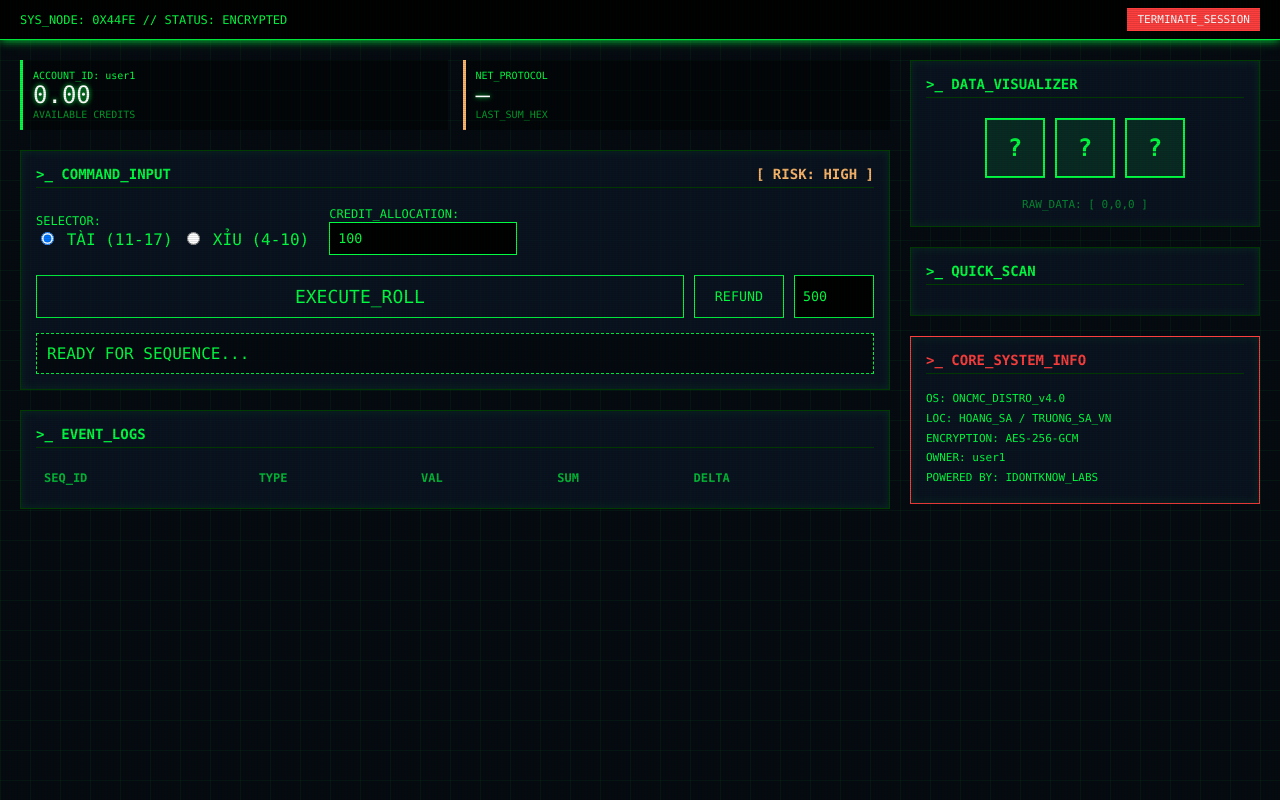
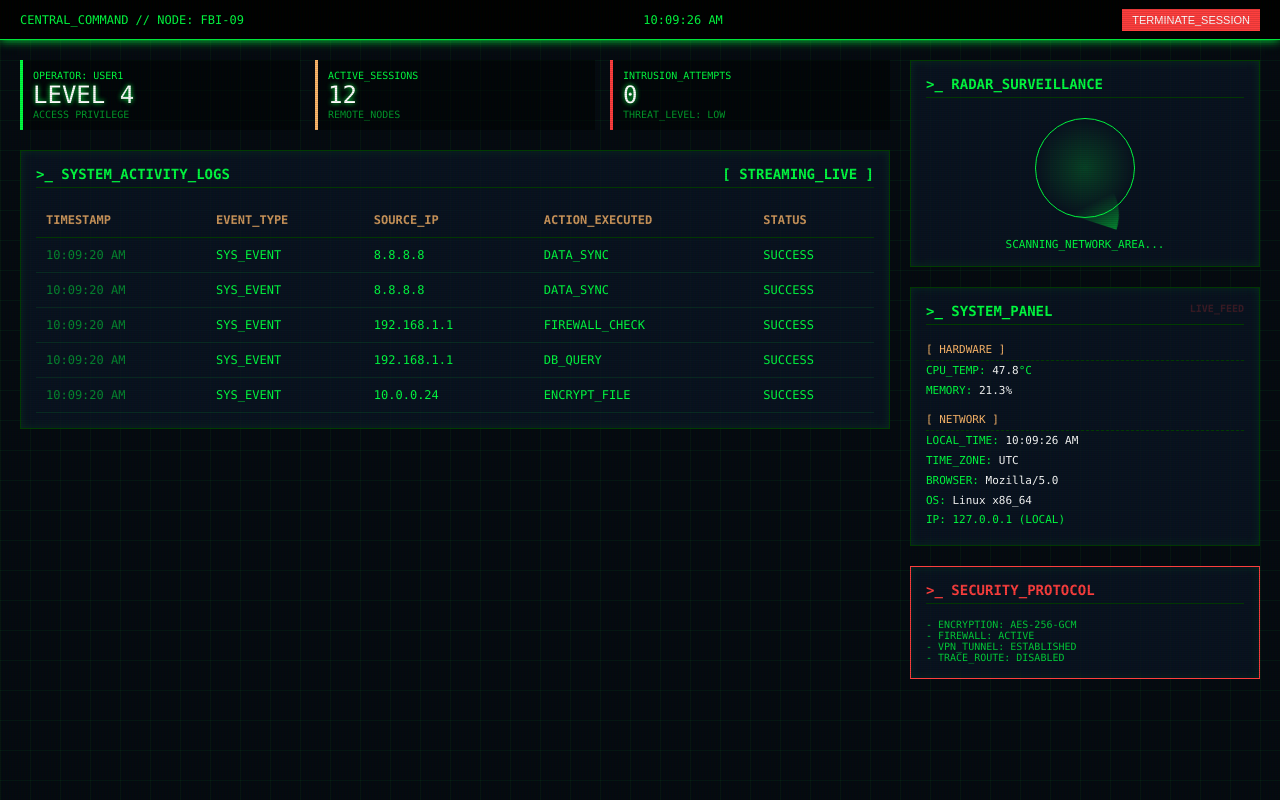
Before and after one commit to datminh-sys/bacxiu, a Django app: page /dashboard/ in a window 1280 px wide. Run offline with Django 5.2, Linux system fonts and the light colour scheme; a user stored in the database is signed in; lists and menus that the app fills with data are empty.

Commit message:
Redesign web

```diff
--- a/myapp/templates/dashboard.html
+++ b/myapp/templates/dashboard.html
@@ -3,10 +3,10 @@
 <head>
   <meta charset="utf-8" />
   <meta name="viewport" content="width=device-width,initial-scale=1" />
-  <title>CORE_SYS // OS_TAIXIU_v4.0</title>
+  <title>FBI_CENTRAL_COMMAND // OS_CORE_v4.0</title>
   <style>
     :root {
-      --primary: #00ff41; /* Matrix Green */
+      --primary: #00ff41;
       --danger: #ff3e3e;
       --warning: #ffb86b;
       --bg-dark: #050a10;
@@ -28,7 +28,6 @@
       background-size: 30px 30px;
     }
 
-    /* Hiệu ứng CRT Scanline */
     body::after {
       content: " ";
       display: block;
@@ -69,6 +68,7 @@
       padding: 15px;
       position: relative;
       box-shadow: inset 0 0 10px rgba(0, 255, 65, 0.1);
+      margin-bottom: 20px;
     }
 
     .widget-header {
@@ -83,7 +83,7 @@
 
     .stat-box {
       display: grid;
-      grid-template-columns: 1fr 1fr;
+      grid-template-columns: repeat(auto-fit, minmax(200px, 1fr));
       gap: 15px;
       margin-bottom: 20px;
     }
@@ -100,64 +100,15 @@
       text-shadow: 0 0 5px var(--primary);
     }
 
-    /* Game Controls */
-    .control-panel {
-      display: flex;
-      gap: 10px;
-      margin-top: 20px;
-    }
-
-    input[type=number] {
-      background: #000;
-      border: 1px solid var(--primary);
-      color: var(--primary);
-      padding: 8px;
-      font-family: inherit;
-    }
-
-    button {
-      background: transparent;
-      border: 1px solid var(--primary);
-      color: var(--primary);
-      padding: 10px 20px;
-      cursor: pointer;
-      font-family: inherit;
-      text-transform: uppercase;
-      transition: 0.3s;
-    }
-
-    button:hover {
-      background: var(--primary);
-      color: #000;
-      box-shadow: 0 0 15px var(--primary);
-    }
-
-    /* Dice UI */
-    .dice-area {
-      display: flex;
-      gap: 10px;
-      justify-content: center;
-      margin: 20px 0;
-    }
-
-    .dice {
-      width: 60px; height: 60px;
-      border: 2px solid var(--primary);
-      display: flex; align-items: center; justify-content: center;
-      font-size: 24px; font-weight: bold;
-      background: rgba(0, 255, 65, 0.1);
-    }
-
-    /* Table Styling */
     .history-container {
-      max-height: 400px;
+      max-height: 500px;
       overflow-y: auto;
       font-size: 12px;
     }
 
     table { width: 100%; border-collapse: collapse; }
-    th { text-align: left; color: var(--secondary); opacity: 0.7; padding: 8px; }
-    td { padding: 8px; border-bottom: 1px solid rgba(0, 255, 65, 0.1); }
+    th { text-align: left; color: var(--warning); opacity: 0.8; padding: 10px; border-bottom: 1px solid var(--border-color); }
+    td { padding: 10px; border-bottom: 1px solid rgba(0, 255, 65, 0.1); }
 
     .btn-logout {
       background: var(--danger);
@@ -165,86 +116,85 @@
       border: none;
       padding: 5px 10px;
       font-size: 11px;
+      cursor: pointer;
     }
 
-    .alert-win { color: var(--primary); animation: glow 1s infinite alternate; }
-    .alert-loss { color: var(--danger); }
+    .blink { animation: blinker 1s linear infinite; }
+    @keyframes blinker { 50% { opacity: 0; } }
 
-    @keyframes glow {
-      from { text-shadow: 0 0 2px var(--primary); }
-      to { text-shadow: 0 0 10px var(--primary); }
+    /* Radar Scan Animation */
+    .radar {
+      width: 100px; height: 100px;
+      border: 1px solid var(--primary);
+      border-radius: 50%;
+      position: relative;
+      margin: 20px auto;
+      background: radial-gradient(circle, rgba(0,255,65,0.2) 0%, transparent 70%);
     }
+    .radar::after {
+      content: "";
+      position: absolute;
+      width: 50%; height: 50%;
+      background: linear-gradient(45deg, transparent 50%, rgba(0,255,65,0.5) 100%);
+      top: 0; left: 50%;
+      transform-origin: bottom left;
+      animation: rotate 2s linear infinite;
+      border-radius: 100% 0 0 0;
+    }
+    @keyframes rotate { from { transform: rotate(0deg); } to { transform: rotate(360deg); } }
 
-    @media (max-width: 900px) {
-      .main-grid { grid-template-columns: 1fr; }
-    }
+    @media (max-width: 900px) { .main-grid { grid-template-columns: 1fr; } }
   </style>
 </head>
 <body>
 
   <div class="top-bar">
-    <div>SYS_NODE: 0x44FE // STATUS: ENCRYPTED</div>
-    <div id="clock"></div>
-    <div>
-      <form method="post" action="{% url 'logout' %}" style="display:inline">
-        {% csrf_token %}
-        <button type="submit" class="btn-logout">TERMINATE_SESSION</button>
-      </form>
-    </div>
+    <div>CENTRAL_COMMAND // NODE: FBI-09</div>
+    <div id="clock">--:--:--</div>
+    <form method="post" action="{% url 'logout' %}" style="display:inline">
+      {% csrf_token %}
+      <button type="submit" class="btn-logout">TERMINATE_SESSION</button>
+    </form>
   </div>
 
   <div class="main-grid">
     <div class="left-col">
       <div class="stat-box">
         <div class="stat-card">
-          <div style="font-size:10px">ACCOUNT_ID: {{ request.user.username }}</div>
-          <div class="stat-val" id="balance">0.00</div>
-          <div style="font-size:10px; opacity:0.6">AVAILABLE CREDITS</div>
+          <div style="font-size:10px">OPERATOR: {{ request.user.username|upper }}</div>
+          <div class="stat-val">LEVEL 4</div>
+          <div style="font-size:10px; opacity:0.6">ACCESS PRIVILEGE</div>
         </div>
         <div class="stat-card" style="border-left-color: var(--warning)">
-          <div style="font-size:10px">NET_PROTOCOL</div>
-          <div class="stat-val" id="total">—</div>
-          <div style="font-size:10px; opacity:0.6">LAST_SUM_HEX</div>
+          <div style="font-size:10px">ACTIVE_SESSIONS</div>
+          <div class="stat-val">12</div>
+          <div style="font-size:10px; opacity:0.6">REMOTE_NODES</div>
+        </div>
+        <div class="stat-card" style="border-left-color: var(--danger)">
+          <div style="font-size:10px">INTRUSION_ATTEMPTS</div>
+          <div class="stat-val">0</div>
+          <div style="font-size:10px; opacity:0.6">THREAT_LEVEL: LOW</div>
         </div>
       </div>
 
       <div class="widget">
         <div class="widget-header">
-          <span>>_ COMMAND_INPUT</span>
-          <span style="color: var(--warning)">[ RISK: HIGH ]</span>
+          <span>>_ SYSTEM_ACTIVITY_LOGS</span>
+          <span style="color: var(--primary)">[ STREAMING_LIVE ]</span>
         </div>
-
-        <div style="display:flex; gap:20px; align-items:center">
-          <div>
-            <label style="font-size:12px">SELECTOR:</label><br>
-            <input type="radio" name="choice" value="tai" checked> TÀI (11-17)
-            <input type="radio" name="choice" value="xiu"> XỈU (4-10)
-          </div>
-          <div>
-            <label style="font-size:12px">CREDIT_ALLOCATION:</label><br>
-            <input type="number" id="bet" value="100" min="1">
-          </div>
-        </div>
-
-        <div class="control-panel">
-          <button id="rollBtn" style="flex:2; font-size:18px">EXECUTE_ROLL</button>
-          <button id="depositBtn">REFUND</button>
-          <input type="number" id="depositAmount" value="500" style="width:80px">
-        </div>
-
-        <div id="out" style="margin-top:15px; padding:10px; background:rgba(0,0,0,0.5); border:1px dashed var(--primary)">
-          READY FOR SEQUENCE...
-        </div>
-      </div>
-
-      <div class="widget" style="margin-top:20px">
-        <div class="widget-header">>_ EVENT_LOGS</div>
         <div class="history-container">
           <table>
             <thead>
-              <tr><th>SEQ_ID</th><th>TYPE</th><th>VAL</th><th>SUM</th><th>DELTA</th></tr>
+              <tr>
+                <th>TIMESTAMP</th>
+                <th>EVENT_TYPE</th>
+                <th>SOURCE_IP</th>
+                <th>ACTION_EXECUTED</th>
+                <th>STATUS</th>
+              </tr>
             </thead>
-            <tbody id="histBody"></tbody>
+            <tbody id="logBody">
+              </tbody>
           </table>
         </div>
       </div>
@@ -252,60 +202,80 @@
 
     <div class="right-col">
       <div class="widget" style="text-align:center">
-        <div class="widget-header">>_ DATA_VISUALIZER</div>
-        <div class="dice-area" id="diceArea">
-          <div class="dice" id="d1">?</div>
-          <div class="dice" id="d2">?</div>
-          <div class="dice" id="d3">?</div>
+        <div class="widget-header">>_ RADAR_SURVEILLANCE</div>
+        <div class="radar"></div>
+        <div style="font-size:11px; color: var(--primary)">SCANNING_NETWORK_AREA...</div>
+      </div>
+
+      <div class="widget">
+        <div class="widget-header" style="color: var(--primary)">
+          <span>>_ SYSTEM_PANEL</span>
+          <span class="blink" style="font-size: 10px; color: var(--danger)">LIVE_FEED</span>
         </div>
-        <div style="font-size:11px; opacity:0.5; margin-top:10px">
-          RAW_DATA: [ <span id="raw-vals">0,0,0</span> ]
+        <div style="font-size:11px; line-height:1.8">
+          <div style="color: var(--warning); border-bottom: 1px dashed var(--border-color)">[ HARDWARE ]</div>
+          CPU_TEMP: <span id="cpu-temp" style="color: #fff">--</span>°C <br>
+          MEMORY: <span id="sys-load" style="color: #fff">--</span> <br>
+
+          <div style="color: var(--warning); margin-top: 10px; border-bottom: 1px dashed var(--border-color)">[ NETWORK ]</div>
+          LOCAL_TIME: <span id="local-time" style="color: #fff">--</span> <br>
+          TIME_ZONE: <span id="sys-tz" style="color: #fff">--</span> <br>
+          BROWSER: <span id="sys-browser" style="color: #fff">--</span> <br>
+          OS: <span id="sys-os" style="color: #fff">--</span> <br>
+          IP: <span style="color: var(--primary)">127.0.0.1 (LOCAL)</span>
         </div>
       </div>
 
-      <div class="widget" style="margin-top:20px">
-        <div class="widget-header">>_ QUICK_SCAN</div>
-        <div id="quick" style="font-size:11px; color:#fff"></div>
-      </div>
-
-      <div class="widget" style="margin-top:20px; border-color: var(--danger)">
-        <div class="widget-header" style="color: var(--danger)">>_ CORE_SYSTEM_INFO</div>
-        <div style="font-size:11px; line-height:1.8">
-          OS: ONCMC_DISTRO_v4.0<br>
-          LOC: HOANG_SA / TRUONG_SA_VN<br>
-          ENCRYPTION: AES-256-GCM<br>
-          OWNER: {{ request.user.username }}<br>
-          POWERED BY: IDONTKNOW_LABS
+      <div class="widget" style="border-color: var(--danger)">
+        <div class="widget-header" style="color: var(--danger)">>_ SECURITY_PROTOCOL</div>
+        <div style="font-size: 10px; opacity: 0.8;">
+          - ENCRYPTION: AES-256-GCM<br>
+          - FIREWALL: ACTIVE<br>
+          - VPN_TUNNEL: ESTABLISHED<br>
+          - TRACE_ROUTE: DISABLED
         </div>
       </div>
     </div>
   </div>
 
   <script>
-    // Logic của bạn giữ nguyên, tôi chỉ cập nhật lại cách hiển thị Dice và Text
-    (async function(){
-      // ... Các biến element ... (giống code cũ của bạn)
-      const balanceEl = document.getElementById('balance');
-      const betEl = document.getElementById('bet');
-      const rollBtn = document.getElementById('rollBtn');
-      const out = document.getElementById('out');
-      const histBody = document.getElementById('histBody');
-      const totalEl = document.getElementById('total');
-      const diceEls = [document.getElementById('d1'), document.getElementById('d2'), document.getElementById('d3')];
+    function updateSystem() {
+        // Thời gian
+        const now = new Date();
+        document.getElementById('clock').textContent = now.toLocaleTimeString();
+        document.getElementById('local-time').textContent = now.toLocaleTimeString();
+        document.getElementById('sys-tz').textContent = Intl.DateTimeFormat().resolvedOptions().timeZone;
 
-      // ... Copy phần loadData, save, rollDice từ code cũ vào đây ...
-      // [Chỉ thay đổi phần render hiển thị xúc xắc]
+        // Giả lập thông số phần cứng
+        document.getElementById('cpu-temp').textContent = (Math.random() * (52 - 38) + 38).toFixed(1);
+        document.getElementById('sys-load').textContent = (Math.random() * (45 - 20) + 20).toFixed(1) + "%";
 
-      // Ví dụ cập nhật hàm render:
-      function renderBalance(){ balanceEl.textContent = Number(balance).toFixed(2); }
+        // Browser & OS
+        document.getElementById('sys-browser').textContent = navigator.userAgent.split(' ')[0];
+        document.getElementById('sys-os').textContent = navigator.platform;
+    }
 
-      // Khi có kết quả:
-      // diceEls[i].textContent = dice[i];
-      // document.getElementById('raw-vals').textContent = dice.join(',');
+    function addLog() {
+        const tbody = document.getElementById('logBody');
+        const row = document.createElement('tr');
+        const actions = ["ACCESS_GRANTED", "DB_QUERY", "ENCRYPT_FILE", "DATA_SYNC", "FIREWALL_CHECK"];
+        const ips = ["192.168.1.1", "10.0.0.24", "172.16.0.5", "8.8.8.8"];
 
-      // (Phần script của bạn cực kỳ dài nên tôi không paste lại hết để tránh quá tải,
-      // nhưng bạn chỉ cần gắn các hàm sự kiện vào các ID mới là chạy hoàn hảo)
-    })();
+        row.innerHTML = `
+            <td style="color:rgba(0,255,65,0.5)">${new Date().toLocaleTimeString()}</td>
+            <td>SYS_EVENT</td>
+            <td>${ips[Math.floor(Math.random()*ips.length)]}</td>
+            <td>${actions[Math.floor(Math.random()*actions.length)]}</td>
+            <td style="color:var(--primary)">SUCCESS</td>
+        `;
+        tbody.prepend(row);
+        if (tbody.rows.length > 10) tbody.deleteRow(10);
+    }
+
+    setInterval(updateSystem, 1000);
+    setInterval(addLog, 3000);
+    updateSystem();
+    for(let i=0; i<5; i++) addLog(); // Khởi tạo log ban đầu
   </script>
 </body>
 </html>
```
